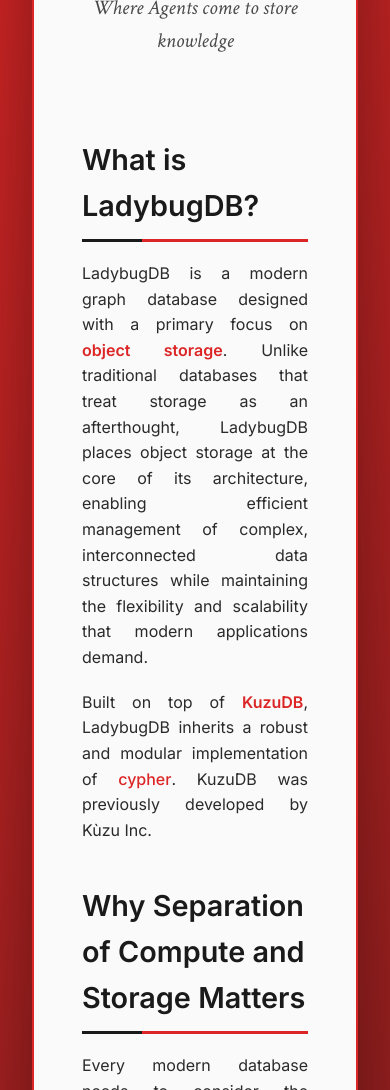
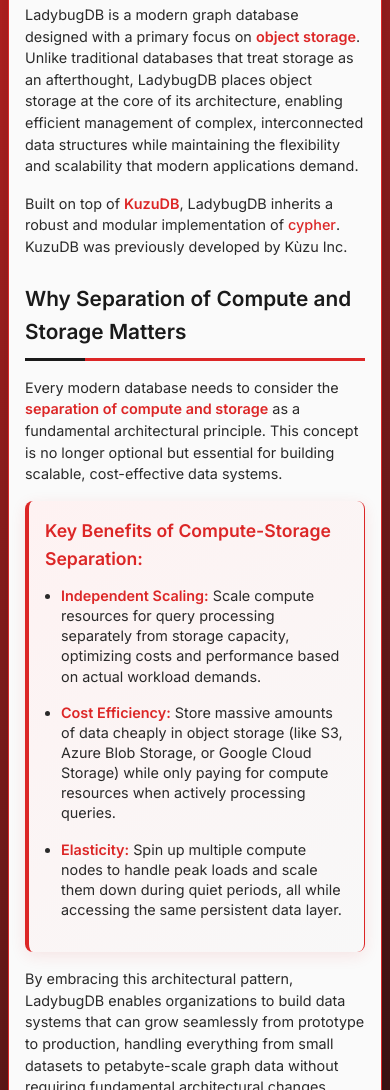
Before and after one commit to LadybugDB/ladybugdb-web, a plain HTML site: page index.html in a window 390 px wide. Shown: the part 337-1427 px from the top of the page. Drawn offline with Linux system fonts and the light colour scheme.

Commit message:
Adjust presentation

```diff
--- a/index.html
+++ b/index.html
@@ -152,6 +152,157 @@
             color: #b91c1c;
             text-decoration: underline;
         }
+
+        /* Mobile-first responsive design */
+        @media (max-width: 768px) {
+            body {
+                padding: 1rem;
+                background: linear-gradient(135deg, #dc2626 0%, #7f1d1d 50%, #0f0f0f 100%);
+            }
+
+            .container {
+                padding: 1.5rem;
+                border-radius: 12px;
+                border: 1px solid #dc2626;
+                box-shadow: 0 15px 40px rgba(0, 0, 0, 0.3);
+            }
+
+            .header {
+                flex-direction: column;
+                gap: 1rem;
+                margin-bottom: 1.5rem;
+                text-align: center;
+            }
+
+            .logo {
+                max-width: 100px;
+                max-height: 100px;
+            }
+
+            h1 {
+                font-size: 2.2rem;
+                margin-bottom: 0.5rem;
+            }
+
+            .tagline {
+                font-size: 1.1rem;
+                margin-bottom: 2rem;
+                padding: 0 0.5rem;
+            }
+
+            h2 {
+                font-size: 1.5rem;
+                margin-top: 2rem;
+                margin-bottom: 1rem;
+            }
+
+            p {
+                text-align: left;
+                margin-bottom: 1rem;
+                font-size: 0.95rem;
+                line-height: 1.5;
+            }
+
+            .highlight-box {
+                padding: 1.5rem;
+                margin: 1.5rem 0;
+                border-radius: 8px;
+                border-left: 4px solid #dc2626;
+                border-right: 1px solid #dc2626;
+            }
+
+            .highlight-box h3 {
+                font-size: 1.1rem;
+                margin-bottom: 0.8rem;
+            }
+
+            ul {
+                margin-left: 1.5rem;
+                margin-bottom: 1rem;
+            }
+
+            li {
+                margin-bottom: 0.6rem;
+                font-size: 0.9rem;
+                line-height: 1.4;
+            }
+
+            .footer {
+                margin-top: 2rem;
+                padding-top: 1.5rem;
+                font-size: 0.85rem;
+            }
+
+            /* Improve touch targets for mobile */
+            a {
+                padding: 0.2rem;
+                margin: -0.2rem;
+                border-radius: 4px;
+            }
+        }
+
+        @media (max-width: 480px) {
+            body {
+                padding: 0.5rem;
+            }
+
+            .container {
+                padding: 1rem;
+                border-radius: 8px;
+            }
+
+            h1 {
+                font-size: 1.8rem;
+            }
+
+            .tagline {
+                font-size: 1rem;
+            }
+
+            h2 {
+                font-size: 1.3rem;
+                margin-top: 1.5rem;
+            }
+
+            p, li {
+                font-size: 0.9rem;
+            }
+
+            .highlight-box {
+                padding: 1rem;
+                margin: 1rem 0;
+            }
+
+            .logo {
+                max-width: 80px;
+                max-height: 80px;
+            }
+
+            ul {
+                margin-left: 1rem;
+            }
+        }
+
+        /* Improve readability and accessibility */
+        @media (max-width: 768px) {
+            /* Ensure text doesn't get too small */
+            * {
+                -webkit-text-size-adjust: 100%;
+                text-size-adjust: 100%;
+            }
+
+            /* Better spacing for touch interactions */
+            p, li {
+                margin-bottom: 1rem;
+            }
+
+            /* Prevent horizontal scroll */
+            .container {
+                width: 100%;
+                max-width: none;
+                margin: 0;
+            }
+        }
     </style>
 </head>
 <body>
@@ -160,7 +311,7 @@
             <img src="logo.png" alt="LadybugDB Logo" class="logo">
             <div>
                 <h1>LadybugDB</h1>
-                <p class="tagline">Where Agents come to store knowledge</p>
+                <p class="tagline">A Graph Database with a firm commitment to open source</p>
             </div>
         </div>
 
@@ -230,7 +381,7 @@
         </p>
 
         <div class="footer">
-            <p>LadybugDB | Designed for AI in the Era of Experience</p>
+            <p>LadybugDB | Continuing the fine tradition of open source graph databases</p>
         </div>
     </div>
 </body>
```
